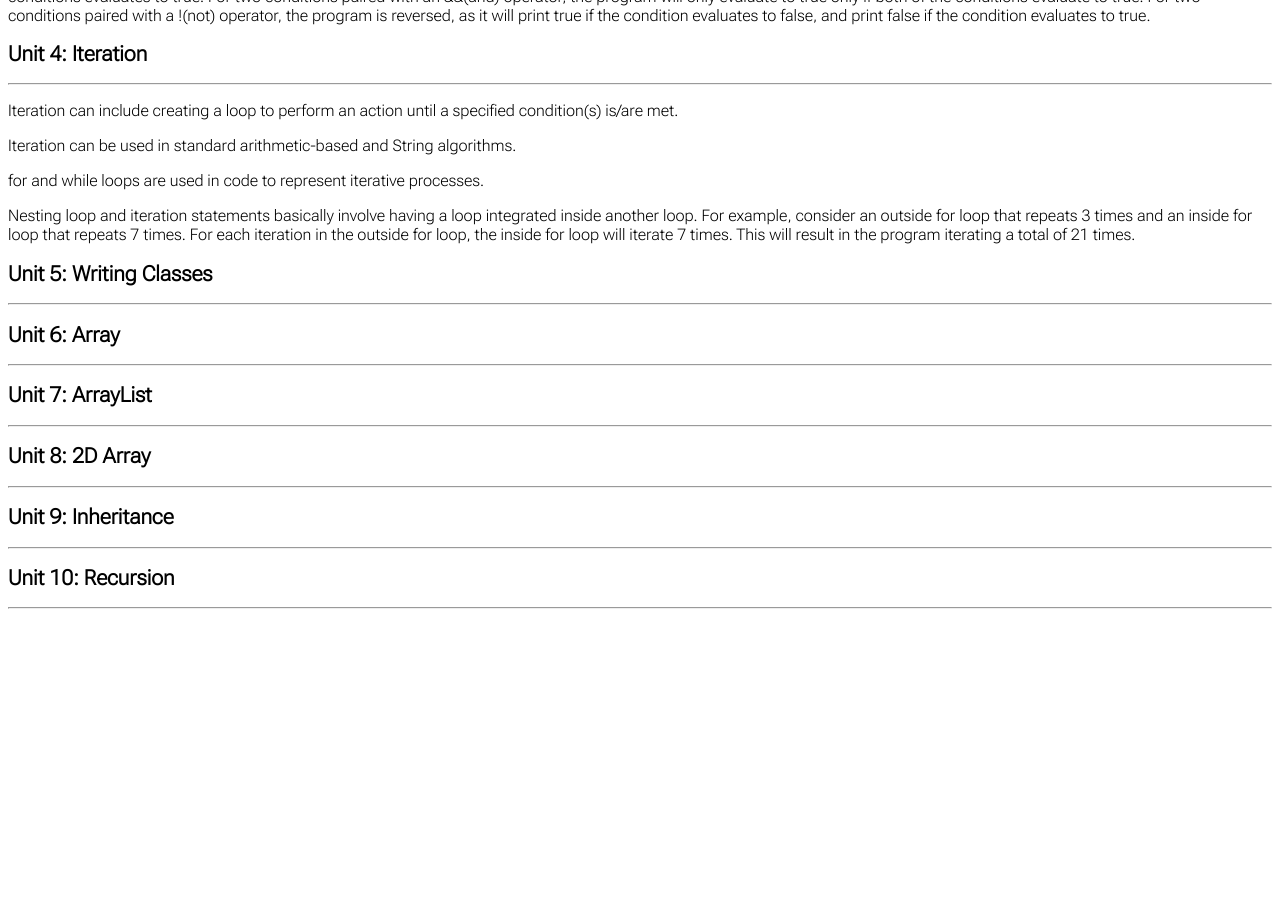
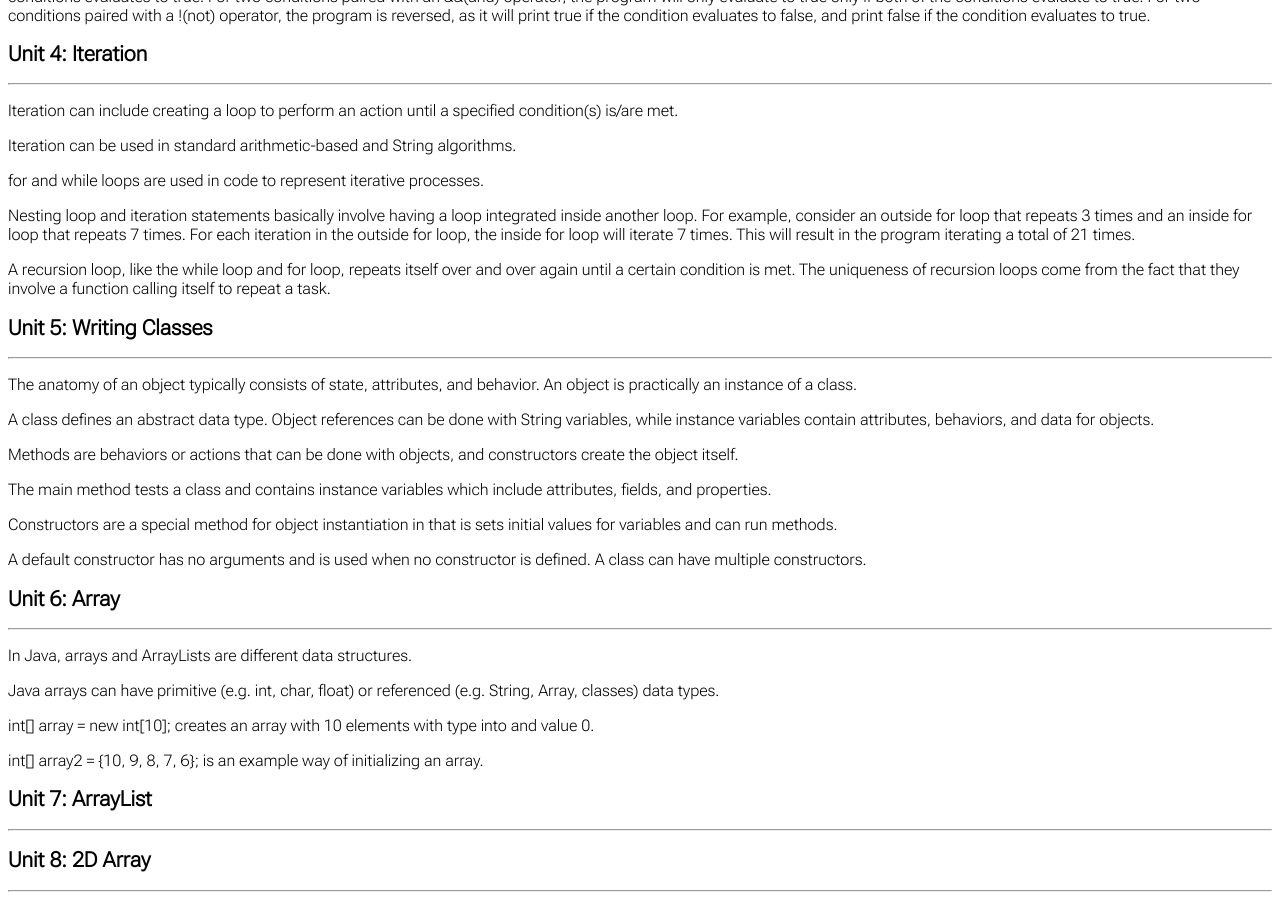
Before and after one commit to Dylanluo05/DylanLuoAPCSA, a Jekyll site: the page built from _posts/2022-08-27-collegeboard-topics.md, in a window 1280 px wide and 900 px high, scrolled down 1381 px. Built offline with Jekyll 4.4.1, drawn with Linux system fonts in a browser that asks for light colours; before the commit the page ends 1998 px from its top, so only the background shows below that.

Commit message:
College Board Notes

```diff
--- a/_posts/2022-08-27-collegeboard-topics.md
+++ b/_posts/2022-08-27-collegeboard-topics.md
@@ -73,10 +73,21 @@
         <p>for and while loops are used in code to represent iterative processes.</p>
         <p>Nesting loop and iteration statements basically involve having a loop integrated inside another loop. For example,
         consider an outside for loop that repeats 3 times and an inside for loop that repeats 7 times. For each iteration in the outside for loop, the inside for loop will iterate 7 times. This will result in the program iterating a total of 21 times.</p>
+        <p> A recursion loop, like the while loop and for loop, repeats itself over and over again until a certain condition is met. The uniqueness of recursion loops come from the fact that they involve a function calling itself to repeat a task.</p>
         <h2>Unit 5: Writing Classes</h2>
         <hr>
+        <p>The anatomy of an object typically consists of state, attributes, and behavior. An object is practically an instance of a class.</p>
+        <p>A class defines an abstract data type. Object references can be done with String variables, while instance variables contain attributes, behaviors, and data for objects.</p>
+        <p>Methods are behaviors or actions that can be done with objects, and constructors create the object itself.</p>
+        <p>The main method tests a class and contains instance variables which include attributes, fields, and properties.</p>
+        <p>Constructors are a special method for object instantiation in that is sets initial values for variables and can run methods.</p>
+        <p>A default constructor has no arguments and is used when no constructor is defined. A class can have multiple constructors.</p>
         <h2>Unit 6: Array</h2>
         <hr>
+        <p>In Java, arrays and ArrayLists are different data structures.</p>
+        <p>Java arrays can have primitive (e.g. int, char, float) or referenced (e.g. String, Array, classes) data types.</p>
+        <p>int[] array = new int[10]; creates an array with 10 elements with type into and value 0.</p>
+        <p>int[] array2 = {10, 9, 8, 7, 6}; is an example way of initializing an array.</p>
         <h2>Unit 7: ArrayList</h2>
         <hr>
         <h2>Unit 8: 2D Array</h2>
```
Also changed, not shown: 7 other files.
